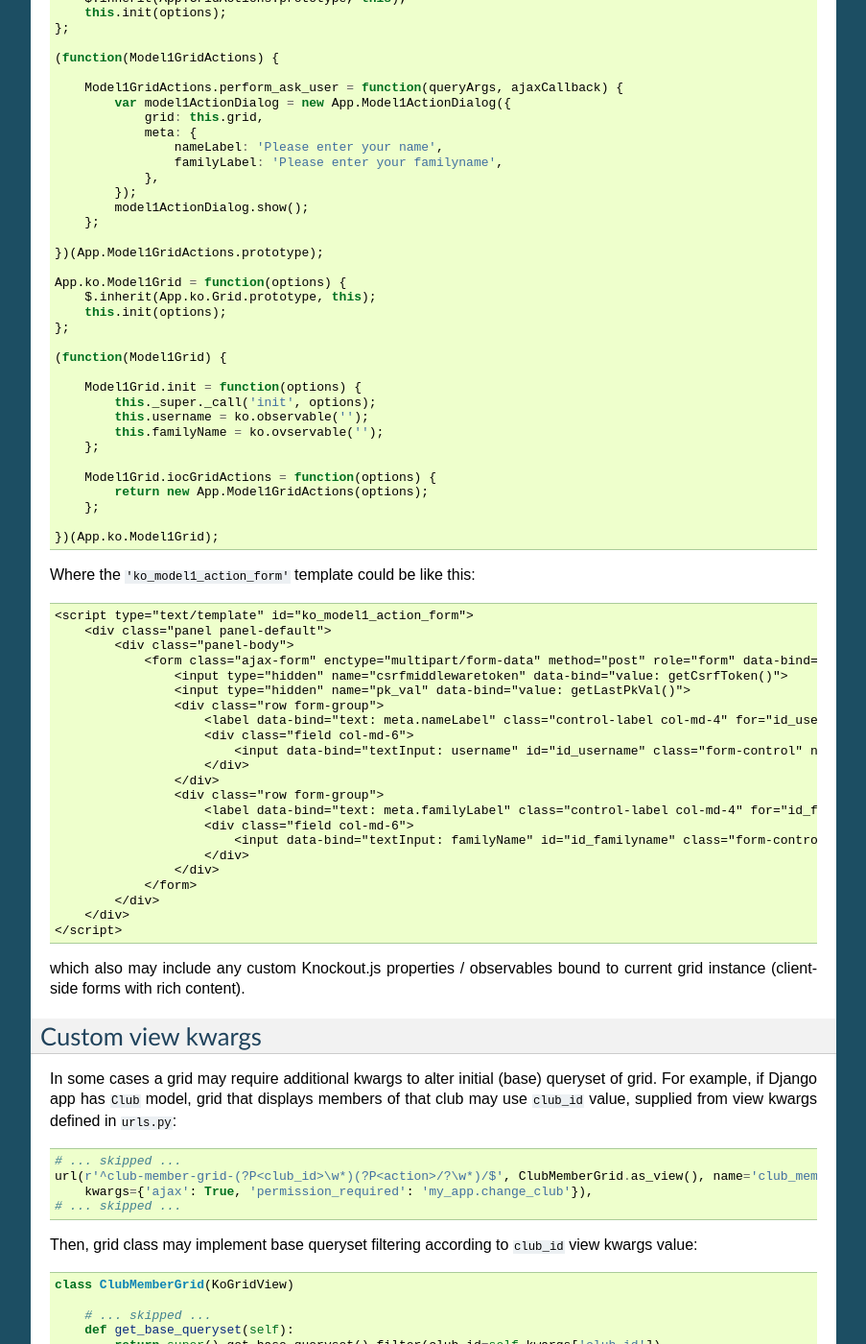
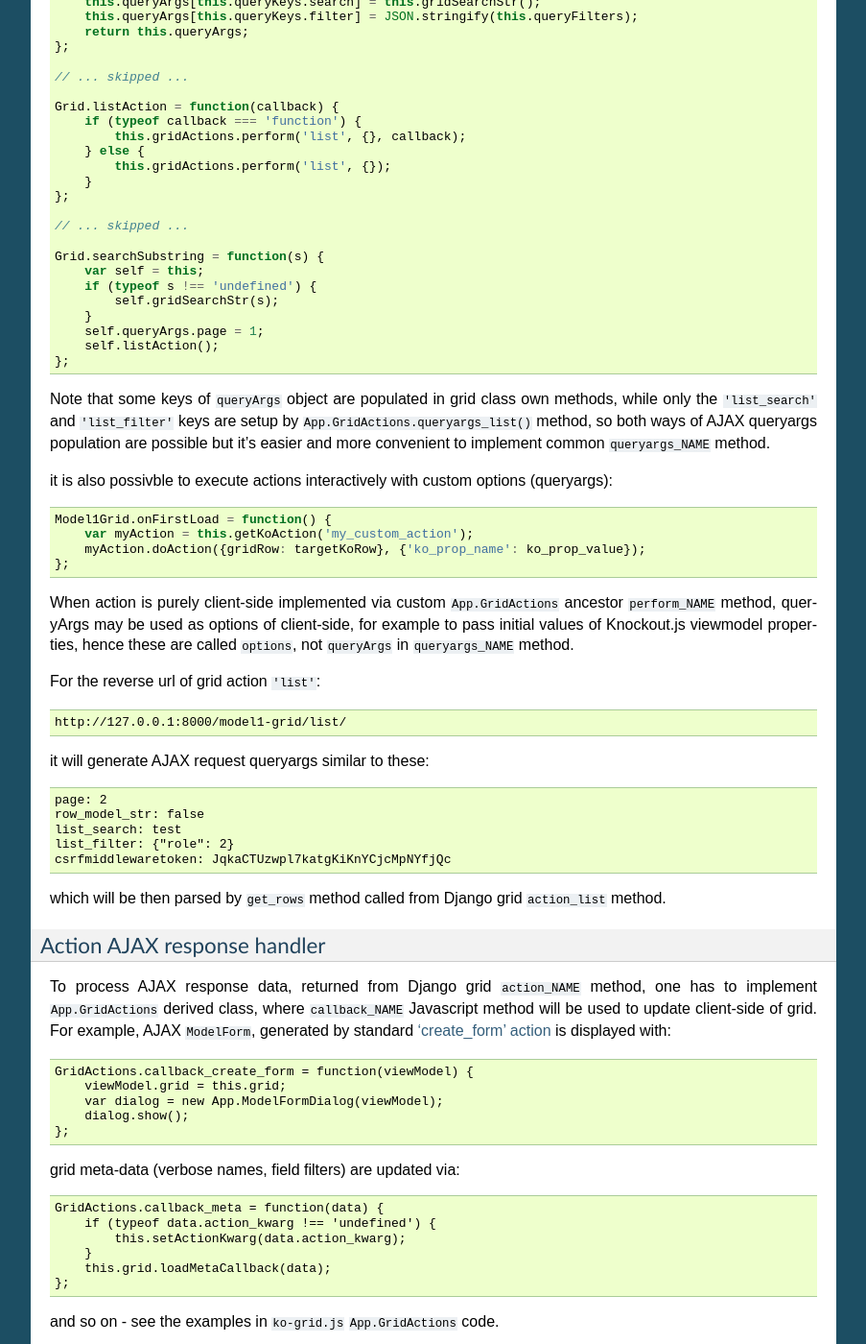
Before and after one commit to Dmitri-Sintsov/django-jinja-knockout, a Sphinx documentation site: the page built from docs/grids.rst, in a window 1280 px wide and 1400 px high, scrolled down 13807 px. Shown: the whole window at 96% size, without its empty margins (198-1101 px from the left). Built offline with Sphinx 7.4.7, drawn with Linux system fonts in a browser that asks for light colours; some of the changed text lies outside the part shown.

Commit message:
Expanded 'Grid action routing' section and implemented 'delete_confirmed' action' section in grids.rst.

```diff
--- a/docs/grids.rst
+++ b/docs/grids.rst
@@ -6,15 +6,20 @@ Introduction
 ------------
 Client-side ``static/js/front/ko-grid.js`` script and server-side ``views.KoGridView`` Python class provide possibility
 to create AJAX-powered grids for Django models, similar to traditional ``django.contrib.admin`` built-in module which
-implements such functionality with traditional HTML page generation. ``knockout.js`` is used to provide viewmodels
-to display / update AJAX grids.
+implements such functionality with traditional HTML page generation.
+
+``knockout.js`` viewmodels are used to display / update AJAX grids.
+
+Each grid row represents an instance of associated Django model which can be browsed and manipulated by grid class.
 
 There are key advantages of using AJAX calls to render Django Model grids:
 
-* Reduction of HTTP traffic
+* Reduction of HTTP traffic.
 * Possibility of displaying multiple grids at the same web page and interact between them (for example update another
-  grid when current grid is updated)
-* Custom filters / form widgets that utilize AJAX grids.
+  grid when current grid is updated).
+* Custom filters / form widgets that may utilize nested AJAX grids.
+* In-place display and update of grid rows with associated ``ModelForm`` and inline formsets with AJAX submission
+  directly via BootstrapDialog.
 
 Besides pagination of model data rows, default actions such as CRUD are supported and can be easily enabled for grids.
 Custom grid actions both for the whole grid as well as for specific columns can be implemented by inheriting / extending
@@ -771,17 +776,116 @@ Actions are invoked via Javascript ``App.GridActions.perform()`` method::
   name of action.
 * optional ``ajaxCallback`` argument: a function closure that will be executed when action is complete;
 
+Interactive actions (standard action types ``'button'`` / ``'glyphicon'``) are also represented by instances of
+``App.ko.Action`` Javascript class, used to setup CSS classes of destination button / glyphicon. When clicked, these
+interactive actions invoke ``App.ko.Action.doAction()`` method for particular visual action Knockout.js viewmodel, which
+calls chain of ``App.ko.Grid`` / ``App.GridActions`` methods, finally issuing the same ``App.GridActions.perform()``
+method::
+
+    Action.doAction = function(options, actionOptions)
+
+* ``options`` object argument may pass key ``'gridRow'`` which is the instance of ``App.ko.GridRow`` class that will
+  be used as interactive action target row. It is used for interactive actions that are related to specified grid row,
+  such as `'edit_form' action`_.
+* ``actionOptions`` object optional argument is passed to ``App.GridActions.perform()`` ``actionOptions`` argument.
+
 Action queryargs
 ~~~~~~~~~~~~~~~~
 
-Here is the example of ``'list'`` action queryargs population::
+Here is the example of ``'list'`` action AJAX request queryargs population::
 
     GridActions.queryargs_list = function(options) {
         return this.grid.getListQueryArgs();
     };
 
+    // ... skipped ...
+
+    Grid.getListQueryArgs = function() {
+        this.queryArgs[this.queryKeys.search] = this.gridSearchStr();
+        this.queryArgs[this.queryKeys.filter] = JSON.stringify(this.queryFilters);
+        return this.queryArgs;
+    };
+
+    // ... skipped ...
+
+    Grid.listAction = function(callback) {
+        if (typeof callback === 'function') {
+            this.gridActions.perform('list', {}, callback);
+        } else {
+            this.gridActions.perform('list', {});
+        }
+    };
+
+    // ... skipped ...
+
+    Grid.searchSubstring = function(s) {
+        var self = this;
+        if (typeof s !== 'undefined') {
+            self.gridSearchStr(s);
+        }
+        self.queryArgs.page = 1;
+        self.listAction();
+    };
+
+Note that some keys of ``queryArgs`` object are populated in grid class own methods, while only the ``'list_search'``
+and ``'list_filter'`` keys are setup by ``App.GridActions.queryargs_list()`` method, so both ways of AJAX queryargs
+population are possible but it's easier and more convenient to implement common ``queryargs_NAME`` method.
+
+it is also possivble to execute actions interactively with custom options (queryargs)::
+
+    Model1Grid.onFirstLoad = function() {
+        var myAction = this.getKoAction('my_custom_action');
+        myAction.doAction({gridRow: targetKoRow}, {'ko_prop_name': ko_prop_value});
+    };
+
+When action is purely client-side implemented via custom ``App.GridActions`` ancestor ``perform_NAME`` method, queryArgs
+may be used as options of client-side, for example to pass initial values of Knockout.js viewmodel properties, hence
+these are called ``options``, not ``queryArgs`` in ``queryargs_NAME`` method.
+
+.. highlight:: text
+
+For the reverse url of grid action ``'list'``::
+
+    http://127.0.0.1:8000/model1-grid/list/
+
+it will generate AJAX request queryargs similar to these::
+
+    page: 2
+    row_model_str: false
+    list_search: test
+    list_filter: {"role": 2}
+    csrfmiddlewaretoken: JqkaCTUzwpl7katgKiKnYCjcMpNYfjQc
+
+which will be then parsed by ``get_rows`` method called from Django grid ``action_list`` method.
+
+Action AJAX response handler
+~~~~~~~~~~~~~~~~~~~~~~~~~~~~
+
+To process AJAX response data, returned from Django grid ``action_NAME`` method, one has to implement ``App.GridActions``
+derived class, where ``callback_NAME`` Javascript method will be used to update client-side of grid. For example, AJAX
+``ModelForm``, generated by standard `'create_form' action`_  is displayed with::
+
+    GridActions.callback_create_form = function(viewModel) {
+        viewModel.grid = this.grid;
+        var dialog = new App.ModelFormDialog(viewModel);
+        dialog.show();
+    };
+
+grid meta-data (verbose names, field filters) are updated via::
+
+    GridActions.callback_meta = function(data) {
+        if (typeof data.action_kwarg !== 'undefined') {
+            this.setActionKwarg(data.action_kwarg);
+        }
+        this.grid.loadMetaCallback(data);
+    };
+
+and so on - see the examples in ``ko-grid.js`` ``App.GridActions`` code.
+
 Client-side actions
 ~~~~~~~~~~~~~~~~~~~
+
+.. highlight:: javascript
 
 It is also possible to perform actions partially or entirely at client-side. To implement this, one should define
 ``perform_NAME`` in ``App.ko.GridActions`` derived class. Mostly it's used to display client-side BootstrapDialogs via
@@ -1139,6 +1243,33 @@ Alternatively, one may define factory methods, which allows to bind different ``
 
 These methods should return classes derived from ``forms.FormWithInlineFormsets`` built-in class (see :doc:`forms`).
 
+'delete_confirmed' action
+~~~~~~~~~~~~~~~~~~~~~~~~~
+Deletes one or more grid rows via their pk values previously submitted by `'delete' action`_. To selectively disable
+deletion of some grid rows, one may implement custom ``action_delete_is_allowed`` method in the Django grid class::
+
+    class ClubMemberGrid(KoGridView):
+
+        model = ClubMember
+
+        # ... skipped ...
+
+        # Do not allow to delete ClubMember instances with role=ClubMember.ROLE_FOUNDER:
+        def action_delete_is_allowed(self, objects):
+            # ._clone() is required because original pagination queryset is passed as objects argument.
+            qs = objects._clone()
+            return not qs.filter(role__in=ClubMember.ROLE_FOUNDER).exists()
+
+Action type 'button'
+--------------------
+
+These actions are visually displayed as buttons and manually invoked via button click. With default underscore.js
+templates these buttons will be located at top navbar of the grid.
+
+New actions of 'button' type may be added by overriding ``get_actions`` method of Django grid class and extending grid
+client-side ``App.GridActions`` class to implement custom ``'callback_'`` method (see `Client-side action routing`_ for
+more info).
+
 'create_form' action
 ~~~~~~~~~~~~~~~~~~~~
 
@@ -1153,8 +1284,23 @@ These methods should return classes derived from ``forms.FormWithInlineFormsets`
 'edit_inline' action
 ~~~~~~~~~~~~~~~~~~~~
 
+'delete' action
+~~~~~~~~~~~~~~~
+
+
 Because actions might be disabled at per-user or per-row basis,
 
 options.separateMeta = true;
 using grid as paginated AJAX form
 get_default_grid_options
+form widget
+grid components interaction
+custom action types
+
+App.FilterDialog
+App.GridDialog
+App.ModelFormDialog
+App.ActionsMenuDialog
+App.ActionTemplateDialog
+row_model_str
+ioc
```
